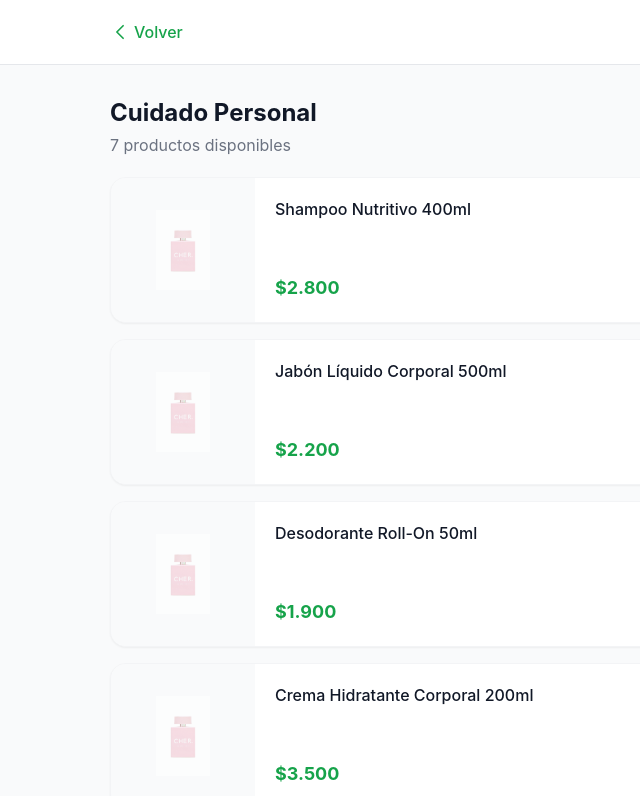
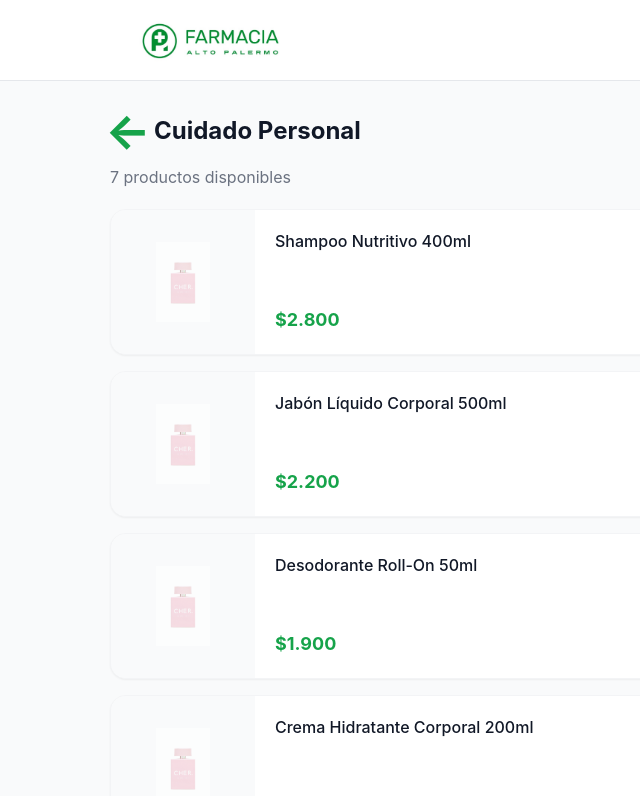
Before and after one commit to tomasfv/pharmacycrm-catalog, a Next.js app: page /categories/1 in a window 1280 px wide. Shown: the top 796 px of the page, without its empty margins (214-854 px from the left). Built offline with nearby package versions, Linux system fonts and the light colour scheme.

Commit message:
add back button component

```diff
--- a/src/app/cart/page.tsx
+++ b/src/app/cart/page.tsx
@@ -2,8 +2,15 @@
 
 import Link from "next/link";
 import { useAppSelector, useAppDispatch } from "@/store/hooks";
-import { selectCartItems, selectCartTotal, updateQuantity, removeFromCart, clearCart } from "@/store/cartSlice";
+import {
+  selectCartItems,
+  selectCartTotal,
+  updateQuantity,
+  removeFromCart,
+  clearCart,
+} from "@/store/cartSlice";
 import { formatPrice } from "@/utils/format";
+import { BackButton } from "@/components/BackButton";
 
 export default function CartPage() {
   const items = useAppSelector(selectCartItems);
@@ -14,7 +21,10 @@ export default function CartPage() {
     return (
       <div className="text-center py-20">
         <p className="text-gray-500 text-lg mb-4">Tu pedido está vacío</p>
-        <Link href="/categories" className="text-primary-600 font-medium text-lg hover:underline">
+        <Link
+          href="/categories"
+          className="text-primary-600 font-medium text-lg hover:underline"
+        >
           Ver productos
         </Link>
       </div>
@@ -23,13 +33,18 @@ export default function CartPage() {
 
   return (
     <div>
-      <h2 className="text-2xl font-bold text-gray-900 mb-5">Mi Pedido</h2>
+      <BackButton title="Mi Pedido" />
 
       <div className="space-y-4 mb-6">
         {items.map((item) => (
-          <div key={item.productId} className="bg-white rounded-2xl border border-gray-100 p-5">
+          <div
+            key={item.productId}
+            className="bg-white rounded-2xl border border-gray-100 p-5"
+          >
             <div className="flex justify-between items-start mb-3">
-              <h3 className="font-medium text-gray-900 text-base flex-1 pr-3">{item.name}</h3>
+              <h3 className="font-medium text-gray-900 text-base flex-1 pr-3">
+                {item.name}
+              </h3>
               <button
                 onClick={() => dispatch(removeFromCart(item.productId))}
                 className="text-gray-400 hover:text-red-500 text-base"
@@ -41,23 +56,37 @@ export default function CartPage() {
               <div className="flex items-center border-2 border-gray-300 rounded-xl">
                 <button
                   onClick={() =>
-                    dispatch(updateQuantity({ productId: item.productId, quantity: item.quantity - 1 }))
+                    dispatch(
+                      updateQuantity({
+                        productId: item.productId,
+                        quantity: item.quantity - 1,
+                      }),
+                    )
                   }
                   className="px-4 py-2 text-gray-600 hover:bg-gray-50 text-base"
                 >
                   −
                 </button>
-                <span className="px-4 py-2 font-bold text-base min-w-[40px] text-center">{item.quantity}</span>
+                <span className="px-4 py-2 font-bold text-base min-w-[40px] text-center">
+                  {item.quantity}
+                </span>
                 <button
                   onClick={() =>
-                    dispatch(updateQuantity({ productId: item.productId, quantity: item.quantity + 1 }))
+                    dispatch(
+                      updateQuantity({
+                        productId: item.productId,
+                        quantity: item.quantity + 1,
+                      }),
+                    )
                   }
                   className="px-4 py-2 text-gray-600 hover:bg-gray-50 text-base"
                 >
                   +
                 </button>
               </div>
-              <span className="font-bold text-gray-900 text-lg">{formatPrice(item.price * item.quantity)}</span>
+              <span className="font-bold text-gray-900 text-lg">
+                {formatPrice(item.price * item.quantity)}
+              </span>
             </div>
           </div>
         ))}
@@ -66,7 +95,9 @@ export default function CartPage() {
       <div className="bg-white rounded-2xl border border-gray-100 p-5 mb-6">
         <div className="flex justify-between items-center">
           <span className="text-gray-600 text-lg">Total</span>
-          <span className="text-2xl font-bold text-gray-900">{formatPrice(total)}</span>
+          <span className="text-2xl font-bold text-gray-900">
+            {formatPrice(total)}
+          </span>
         </div>
       </div>
 
--- a/src/app/categories/[id]/page.tsx
+++ b/src/app/categories/[id]/page.tsx
@@ -4,6 +4,7 @@ import { useParams } from "next/navigation";
 import { getCategoryById, getProductsByCategory } from "@/data/products";
 import { ProductCard } from "@/components/ProductCard";
 import { CartFooter } from "@/components/CartFooter";
+import { BackButton } from "@/components/BackButton";
 
 export default function CategoryPage() {
   const { id } = useParams();
@@ -16,8 +17,10 @@ export default function CategoryPage() {
 
   return (
     <div>
-      <h2 className="text-2xl font-bold text-gray-900 mb-1">{category.name}</h2>
-      <p className="text-gray-500 text-base mb-5">{products.length} productos disponibles</p>
+      <BackButton title={category.name} />
+      <p className="text-gray-500 text-base mb-5">
+        {products.length} productos disponibles
+      </p>
       <div className="space-y-4">
         {products.map((prod) => (
           <ProductCard key={prod.id} product={prod} />
--- a/src/app/categories/page.tsx
+++ b/src/app/categories/page.tsx
@@ -6,7 +6,10 @@ import { CategoryCard } from "@/components/CategoryCard";
 export default function CategoriesPage() {
   return (
     <div>
-      <p className="text-gray-500 text-base mb-5">Elegí una categoría para ver los productos</p>
+      <h1 className="text-xl font-bold text-gray-900">Categorías</h1>
+      <p className="text-gray-500 text-base mb-5">
+        Elegí una categoría para ver los productos
+      </p>
       <div className="grid grid-cols-1 sm:grid-cols-2 gap-5">
         {categories.map((cat) => (
           <CategoryCard key={cat.id} category={cat} />
--- a/src/app/layout.tsx
+++ b/src/app/layout.tsx
@@ -13,8 +13,19 @@ function CartIcon() {
   if (count === 0) return null;
   return (
     <Link href="/cart" className="relative">
-      <svg xmlns="http://www.w3.org/2000/svg" fill="none" viewBox="0 0 24 24" strokeWidth={1.5} stroke="currentColor" className="w-7 h-7 text-gray-700">
-        <path strokeLinecap="round" strokeLinejoin="round" d="M2.25 3h1.386c.51 0 .955.343 1.087.835l.383 1.437M7.5 14.25a3 3 0 00-3 3h15.75m-12.75-3h11.218c1.121-2.3 2.1-4.684 2.924-7.138a60.114 60.114 0 00-16.536-1.84M7.5 14.25L5.106 5.272M6 20.25a.75.75 0 11-1.5 0 .75.75 0 011.5 0zm12.75 0a.75.75 0 11-1.5 0 .75.75 0 011.5 0z" />
+      <svg
+        xmlns="http://www.w3.org/2000/svg"
+        fill="none"
+        viewBox="0 0 24 24"
+        strokeWidth={1.5}
+        stroke="currentColor"
+        className="w-7 h-7 text-gray-700"
+      >
+        <path
+          strokeLinecap="round"
+          strokeLinejoin="round"
+          d="M2.25 3h1.386c.51 0 .955.343 1.087.835l.383 1.437M7.5 14.25a3 3 0 00-3 3h15.75m-12.75-3h11.218c1.121-2.3 2.1-4.684 2.924-7.138a60.114 60.114 0 00-16.536-1.84M7.5 14.25L5.106 5.272M6 20.25a.75.75 0 11-1.5 0 .75.75 0 011.5 0zm12.75 0a.75.75 0 11-1.5 0 .75.75 0 011.5 0z"
+        />
       </svg>
       <span className="absolute -top-2 -right-2 bg-primary-600 text-white text-sm rounded-full h-6 min-w-[24px] flex items-center justify-center px-1.5">
         {count}
@@ -24,22 +35,16 @@ function CartIcon() {
 }
 
 function Navbar() {
-  const pathname = usePathname();
-  const isHome = pathname === "/categories" || pathname === "/";
-
   return (
     <header className="sticky top-0 z-40 bg-white border-b border-gray-200">
-      <div className="max-w-2xl mx-auto px-5 h-16 flex items-center justify-between">
-        {isHome ? (
-          <h1 className="text-xl font-bold text-gray-900">Catálogo</h1>
-        ) : (
-          <Link href="/categories" className="text-base text-primary-600 font-medium flex items-center gap-1">
-            <svg xmlns="http://www.w3.org/2000/svg" fill="none" viewBox="0 0 24 24" strokeWidth={2} stroke="currentColor" className="w-5 h-5">
-              <path strokeLinecap="round" strokeLinejoin="round" d="M15.75 19.5L8.25 12l7.5-7.5" />
-            </svg>
-            Volver
-          </Link>
-        )}
+      <div className="max-w-2xl mx-auto px-5 h-20 flex items-center justify-between">
+        <Link href="/categories" className="flex items-center h-20">
+          <img
+            src="/logoFarmacia.jpeg"
+            alt="Farmacia"
+            className="h-[66px] object-contain"
+          />
+        </Link>
         <CartIcon />
       </div>
     </header>
@@ -54,7 +59,11 @@ function InitCart() {
   return null;
 }
 
-export default function RootLayout({ children }: { children: React.ReactNode }) {
+export default function RootLayout({
+  children,
+}: {
+  children: React.ReactNode;
+}) {
   return (
     <html lang="es">
       <body className="bg-gray-50 min-h-screen">
--- a/src/app/product/[id]/page.tsx
+++ b/src/app/product/[id]/page.tsx
@@ -6,6 +6,7 @@ import { getProductById, getCategoryById } from "@/data/products";
 import { useAppDispatch, useAppSelector } from "@/store/hooks";
 import { addToCart, selectCartItems } from "@/store/cartSlice";
 import { formatPrice } from "@/utils/format";
+import { BackButton } from "@/components/BackButton";
 
 export default function ProductDetailPage() {
   const { id } = useParams();
@@ -38,6 +39,7 @@ export default function ProductDetailPage() {
 
   return (
     <div>
+      <BackButton title={product.name} />
       <div className="bg-white rounded-2xl border border-gray-100 overflow-hidden mb-6">
         <div className="aspect-square bg-gray-50 flex items-center justify-center">
           <img
@@ -49,24 +51,14 @@ export default function ProductDetailPage() {
       </div>
 
       <div className="space-y-5">
-        <div>
-          <p className="text-sm text-gray-400 uppercase tracking-wide mb-1">
-            {category?.name}
-          </p>
-          <h2 className="text-2xl font-bold text-gray-900">{product.name}</h2>
-          <p className="text-2xl font-bold text-primary-600 mt-2">
-            {formatPrice(product.price)}
-          </p>
-        </div>
+        <p className="text-sm text-gray-400 uppercase tracking-wide">{category?.name}</p>
+        <p className="text-2xl font-bold text-primary-600">{formatPrice(product.price)}</p>
 
-        <p className="text-gray-600 text-base leading-relaxed">
-          {product.description}
-        </p>
+        <p className="text-gray-600 text-base leading-relaxed">{product.description}</p>
 
         {cartItem && (
           <p className="text-base text-gray-500">
-            Ya tenés {cartItem.quantity} en tu pedido (
-            {formatPrice(cartItem.price * cartItem.quantity)})
+            Ya tenés {cartItem.quantity} en tu pedido ({formatPrice(cartItem.price * cartItem.quantity)})
           </p>
         )}
 
@@ -78,9 +70,7 @@ export default function ProductDetailPage() {
             >
               −
             </button>
-            <span className="px-6 py-3 font-bold text-gray-900 text-lg min-w-[56px] text-center">
-              {quantity}
-            </span>
+            <span className="px-6 py-3 font-bold text-gray-900 text-lg min-w-[56px] text-center">{quantity}</span>
             <button
               onClick={() => setQuantity(quantity + 1)}
               className="px-5 py-3 text-gray-600 hover:bg-gray-50 text-lg"
@@ -88,9 +78,7 @@ export default function ProductDetailPage() {
               +
             </button>
           </div>
-          <span className="text-gray-500 text-base">
-            = {formatPrice(product.price * quantity)}
-          </span>
+          <span className="text-gray-500 text-base">= {formatPrice(product.price * quantity)}</span>
         </div>
 
         <button
--- /dev/null
+++ b/src/components/BackButton.tsx
@@ -0,0 +1,18 @@
+"use client";
+
+import { useRouter } from "next/navigation";
+
+export function BackButton({ title }: { title: string }) {
+  const router = useRouter();
+  return (
+    <div className="flex items-center gap-2 mb-4">
+      <button
+        onClick={() => router.back()}
+        className="text-primary-600 flex items-center justify-center w-9 h-9 rounded-full hover:bg-primary-50 transition-colors"
+      >
+        <p className="text-5xl font-bold text-primary-600">←</p>
+      </button>
+      <h2 className="text-2xl font-bold text-gray-900">{title}</h2>
+    </div>
+  );
+}
```
Also changed, not shown: src/app/checkout/page.tsx (+40 -12 lines), public/logoFarmacia.jpeg (added).
